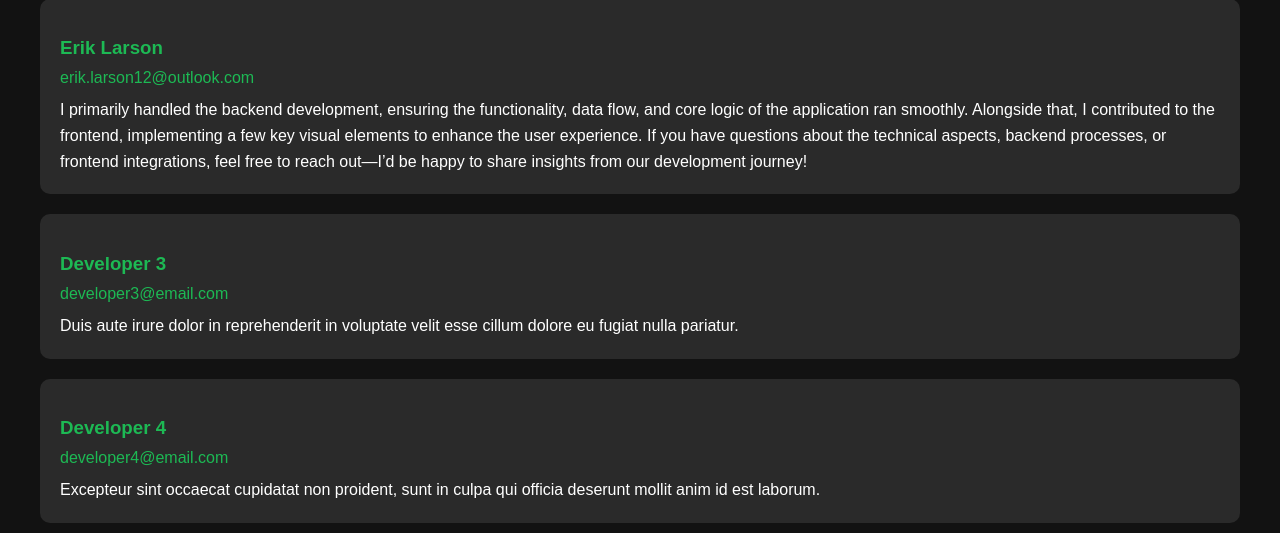
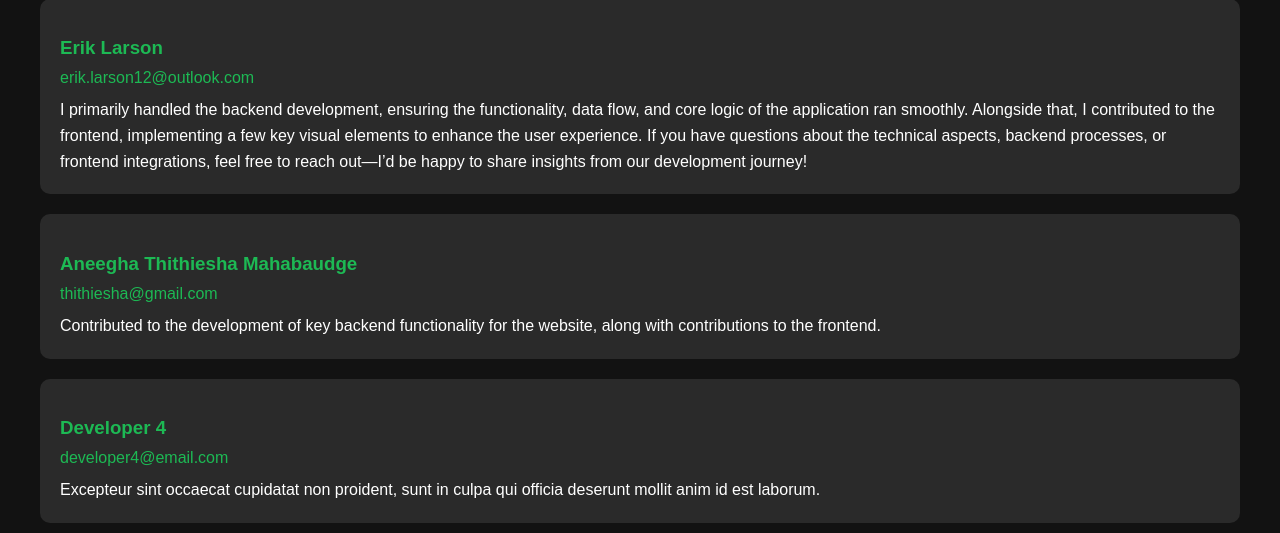
Before and after one commit to eriklarson12/Team-27-Spotify-Wrapper, a Django app: page /team/ in a window 1280 px wide. Shown: the part 284-817 px from the top of the page. Run offline with Django 5.2, Linux system fonts and the light colour scheme.

Commit message:
Added myself to the team page

```diff
--- a/spotify_project/spotify_auth/templates/spotify_auth/team.html
+++ b/spotify_project/spotify_auth/templates/spotify_auth/team.html
@@ -79,10 +79,10 @@
     </div>
 
     <div class="developer-section">
-        <h3>Developer 3</h3>
-        <div class="email">developer3@email.com</div>
+        <h3>Aneegha Thithiesha Mahabaudge</h3>
+        <div class="email">thithiesha@gmail.com</div>
         <div class="description">
-            Duis aute irure dolor in reprehenderit in voluptate velit esse cillum dolore eu fugiat nulla pariatur.
+            Contributed to the development of key backend functionality for the website, along with contributions to the frontend.
         </div>
     </div>
 
```
